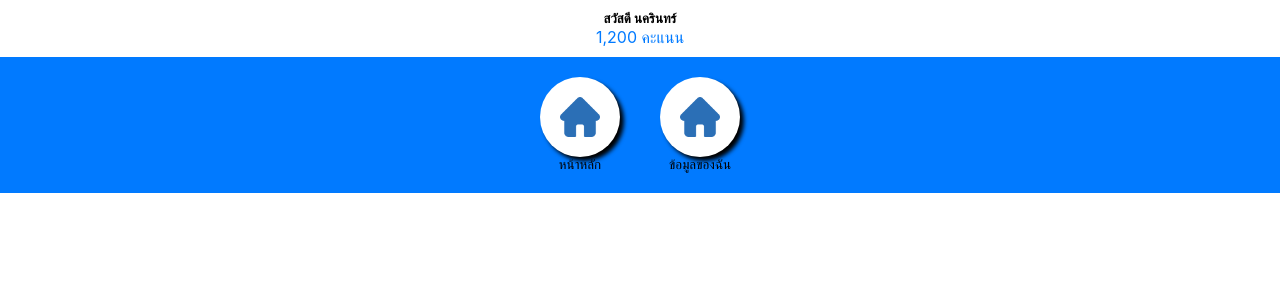
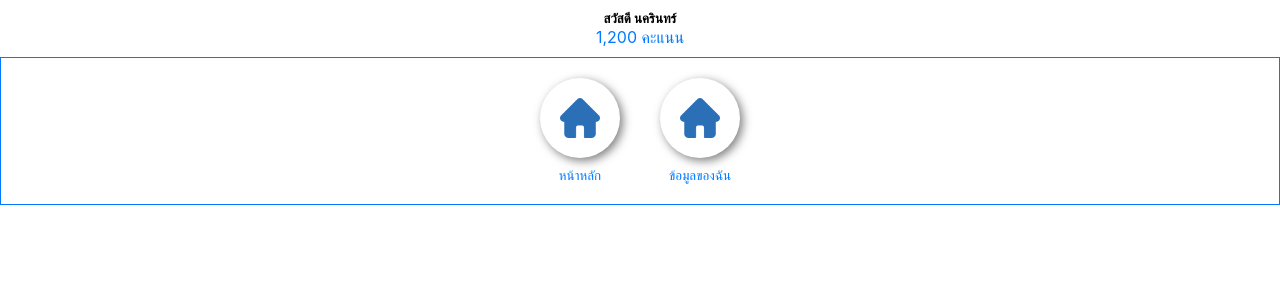
Before and after one commit to artherzno/pmi, a React (Create React App) app: page / in a window 1280 px wide. Shown: the top 300 px of the page. Built offline with nearby package versions, Linux system fonts and the light colour scheme.

Commit message:
- Edit scss

```diff
--- a/src/App.scss
+++ b/src/App.scss
@@ -12,6 +12,11 @@ $fill-white: #fff;
     box-sizing: content-box;
     margin: 0;
     padding: 0;
+}
+
+button:focus {
+    outline: none !important;
+    outline-offset: none !important;
 }
 
 .font-blue {
@@ -39,8 +44,8 @@ body {
 }
 
 .navMain {
-    background-color: $fill-blue-font;
-    padding: 20px 40px;
+    border: 1px solid $fill-blue-font;
+    padding: 20px 36px;
     text-align: center;
 
     button {
@@ -54,16 +59,17 @@ body {
             height: 40px;
             border-radius: 50%;
             padding: 20px;
-            box-shadow: 4px 4px 4px $fill-black;
+            box-shadow: 3px 3px 10px rgba(0,0,0,0.5);
+            margin-bottom: 10px;
 
             img {
                 width: 40px;
                 height: 40px;
             }
+        }
 
-            p {
-
-            }
+        p {
+            color: $fill-blue-font;
         }
     }
 }
```
